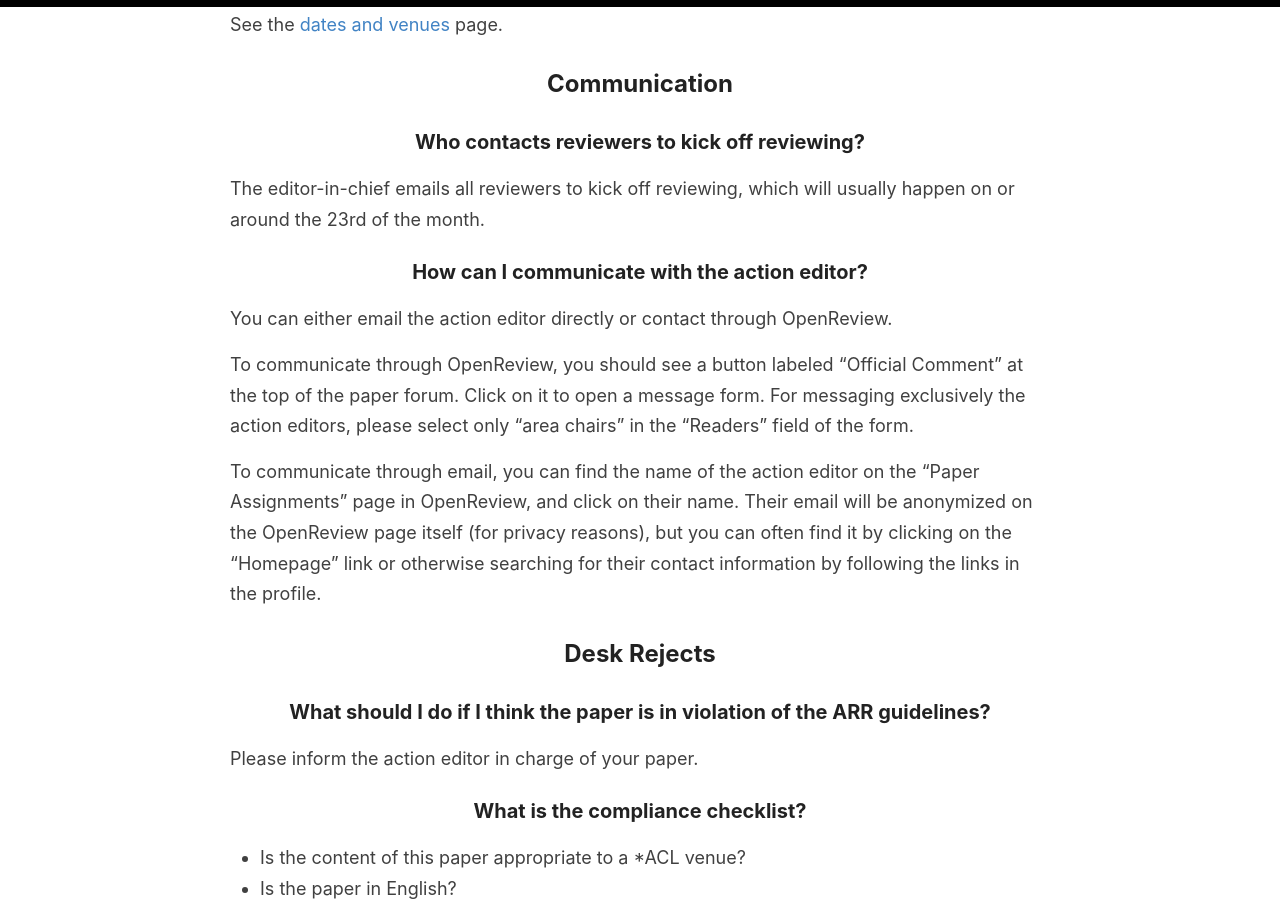
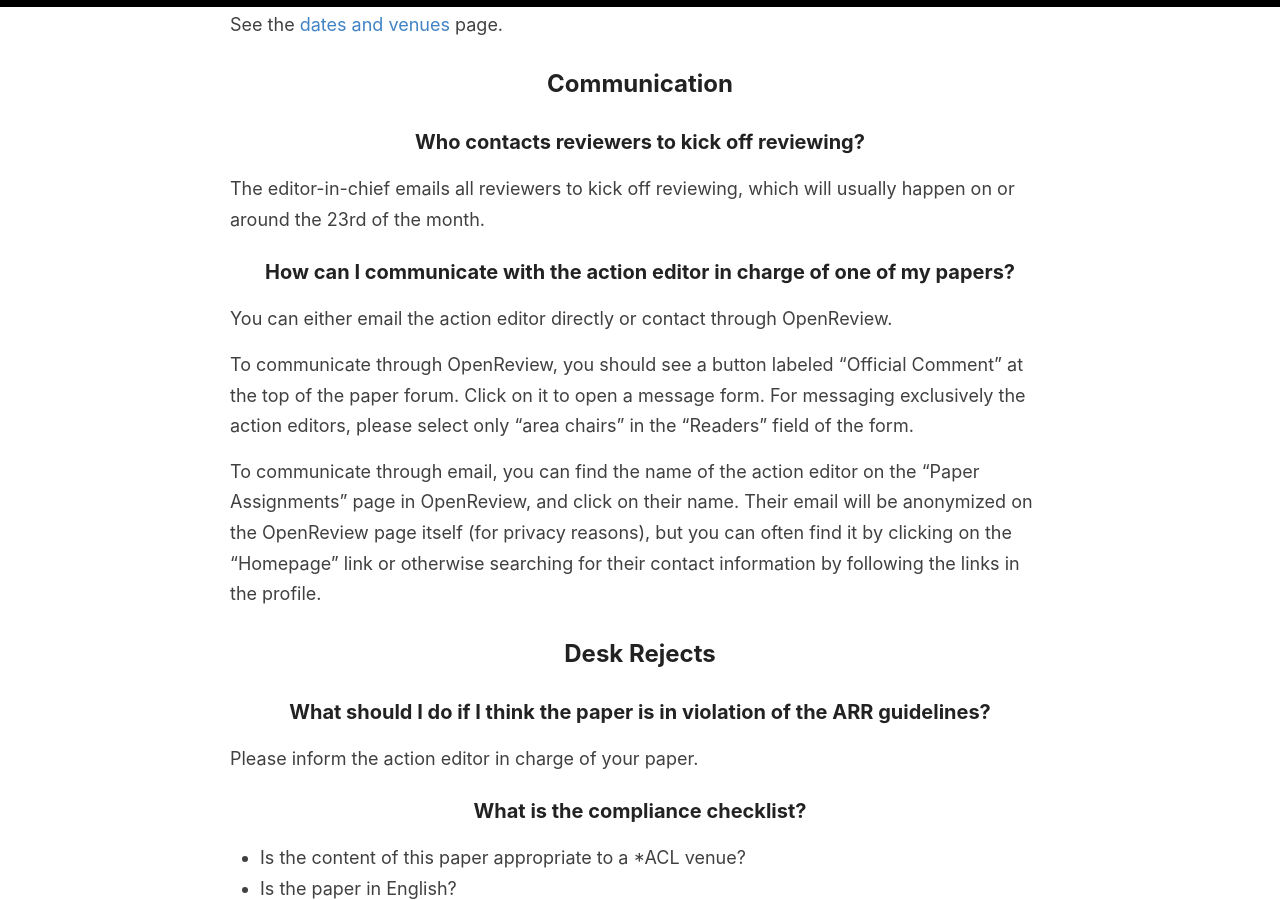
Before and after one commit to amitmerchant1990/reverie, a Jekyll site: the page built from reviewers.md, in a window 1280 px wide and 900 px high, scrolled down 1886 px. Built offline with Jekyll 4.4.1, drawn with Linux system fonts in a browser that asks for light colours.

Commit message:
Updated reviewer FAQ

```diff
--- a/reviewers.md
+++ b/reviewers.md
@@ -41,7 +41,7 @@ See the [dates and venues](/dates) page.
 ### Who contacts reviewers to kick off reviewing?
 The editor-in-chief emails all reviewers to kick off reviewing, which will usually happen on or around the 23rd of the month.
 
-### How can I communicate with the action editor?
+### How can I communicate with the action editor in charge of one of my papers?
 You can either email the action editor directly or contact through OpenReview.
 
 To communicate through OpenReview, you should see a button labeled "Official Comment" at the top of the paper forum. Click on it to open a message form.
```
